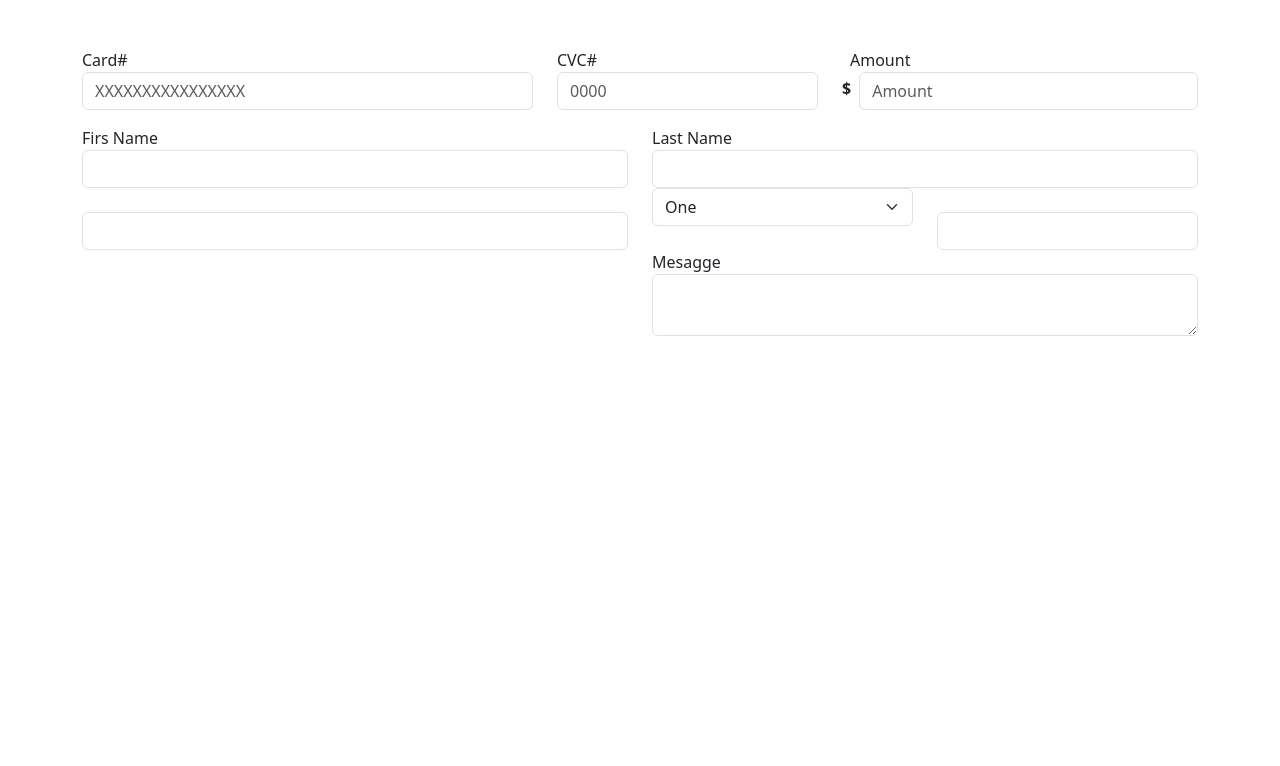
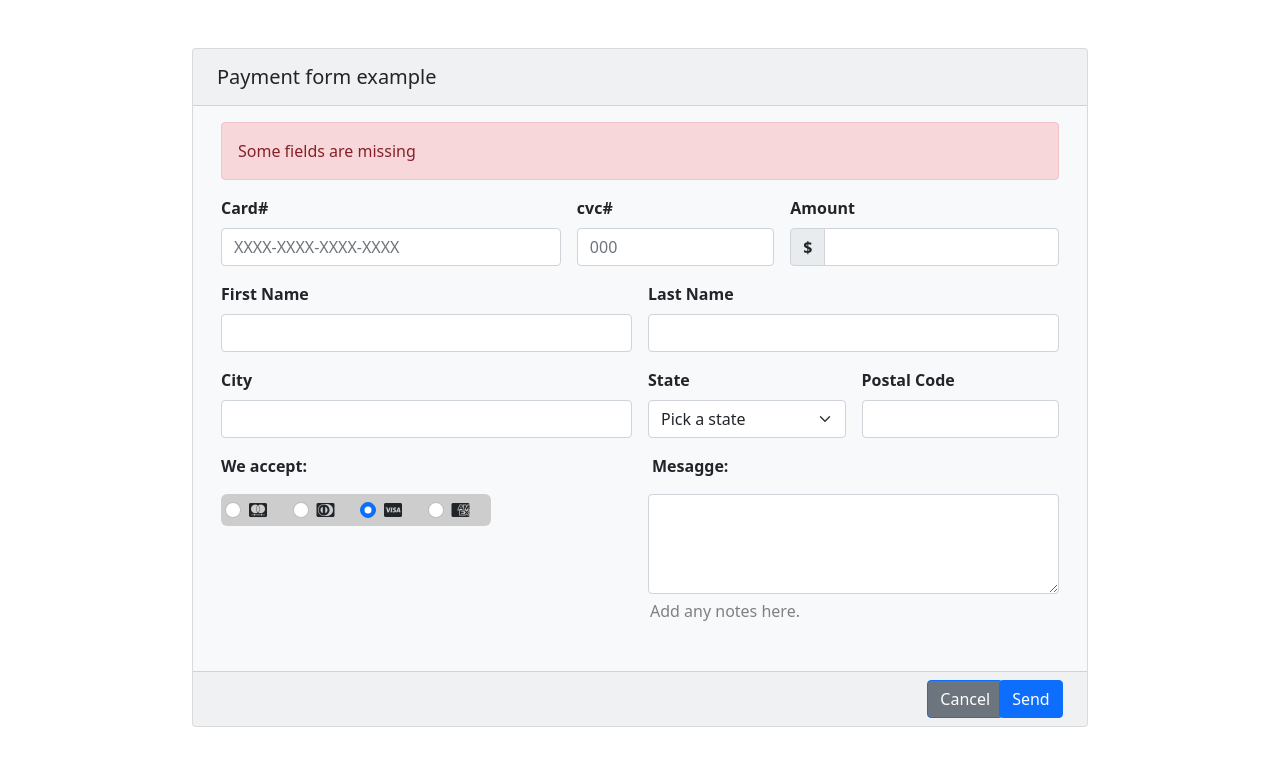
Before and after one commit to 4GeeksAcademy/ChrisSasias-Forms-HTML, a plain HTML site: page index.html in a window 1280 px wide. Drawn offline with nearby package versions, Linux system fonts and the light colour scheme.

Commit message:
Change forms inputs and Styles

```diff
--- a/index.html
+++ b/index.html
@@ -1,90 +1,175 @@
 <!DOCTYPE html>
-<html lang="en">
-
+<html lang="es">
 <head>
     <meta charset="UTF-8">
+    <meta http-equiv="X-UA-Compatible" content="IE=edge">
     <meta name="viewport" content="width=device-width, initial-scale=1.0">
+    <link href="https://cdn.jsdelivr.net/npm/bootstrap@5.1.3/dist/css/bootstrap.min.css" rel="stylesheet" integrity="sha384-1BmE4kWBq78iYhFldvKuhfTAU6auU8tT94WrHftjDbrCEXSU1oBoqyl2QvZ6jIW3" crossorigin="anonymous">
     <link rel="stylesheet" href="style.css">
-    <link rel="stylesheet" href="https://cdn.jsdelivr.net/npm/bootstrap@5.3.8/dist/css/bootstrap.min.css">
     <script src="https://kit.fontawesome.com/6c13621196.js" crossorigin="anonymous"></script>
-    <title>Form-HTML</title>
+    <title>Forms</title>
 </head>
+<body>
+    <div class="d-flex justify-content-center mt-5">
+        <!-- CARTA -->
+        <div class="card bg-light mb-3" style="width: 70%; ">
+        <!-- HEADER -->
+        <div class="card-header"><h5 class="card-title m-2">Payment form example</h5></div>
+        <!-- BODY -->
+        <div class=" card-body">
 
-<body>
+        <div class="container-fluid">
 
-    <div class="container mt-5">
-        <div class="row">
-            <div class="col-5 mb-3">
-                <span>Card#</span>
-                <label for="card"></label>
-                <input id="card" type="text" class="form-control" placeholder="XXXXXXXXXXXXXXXX">
-            </div>
-            <div class="col-3">
-                <span>CVC#</span>
-                <label for="CVC" class="form-label"></label>
-                <input class="form-control" id="CVC" type="text" placeholder="0000">
-            </div>
-            <div class="col-4">
-                <span class="ms-2">Amount</span>
-                <label for="card" class="form-label"></label>
-                <div class="d-flex"><span class="mt-1 me-2"><b>$</b></span><input class="form-control" id="card"
-                        type="text" placeholder="Amount"></div>
+        <div class="alert alert-danger col-12" role="alert"> Some fields are missing</div>
+
+              <form class="row g-3 needs-validation" novalidate>
+            <div class="col-md-5">
+              <label for="validationCustom00" class="form-label"><b>Card#</b></label>
+              <input type="number" class="form-control" id="cardNumberInput" placeholder="XXXX-XXXX-XXXX-XXXX" required>
+              <div class="valid-feedback">
+                Looks good!
               </div>
             </div>
-        <div class="row">
+            <div class="col-md-3">
+              <label for="validationCustom02" class="form-label"><b>cvc#</b></label>
+              <input type="number" maxlength="3" required class="form-control" id="cvcInput" placeholder="000" required>
+              <div class="valid-feedback">
+                Looks good!
+              </div>
+            </div>
+            <div class="col-md-4">
+              <label for="amountInput" class="form-label"><b>Amount</b></label>
+              <div class="input-group has-validation">
+                <span class="input-group-text" id="inputGroupPrepend"><b>$</b></span>
+                <input type="number" class="form-control" id="amountInput" aria-describedby="inputGroupPrepend" required>
+                <div class="invalid-feedback">
+                  Please choose a username.
+                </div>
+              </div>
+            </div>
+            <div class="col-md-6">
+                <label for="firstNameInput" class="form-label"><b>First Name</b></label>
+                <input type="text" class="form-control" id="firstNameInput"  required>
+                <div class="valid-feedback">
+                  Looks good!
+                </div>
+              </div>
+              <div class="col-md-6">
+                <label for="lastNameInput" class="form-label"><b>Last Name</b></label>
+                <input type="text" class="form-control" id="lastNameInput"  required>
+                <div class="valid-feedback">
+                  Looks good!
+                </div>
+              </div>
+            <div class="col-md-6">
+              <label for="cityInput" class="form-label"><b>City</b></label>
+              <input type="text" class="form-control" id="cityInput" required>
+              <div class="invalid-feedback">
+                Please provide a valid city.
+              </div>
+            </div>
+            <div class="col-md-3">
+              <label for="stateSelect" class="form-label"><b>State</b></label>
+              <select class="form-select" id="stateSelect" required>
+                <option selected disabled value="">Pick a state </option>
+                <option>...</option>
+              </select>
+              <div class="invalid-feedback">
+                Please select a valid state.
+              </div>
+            </div>
+            <div class="col-md-3">
+              <label for="validationPostalCode" class="form-label"><b>Postal Code</b></label>
+              <input type="number" maxlength="10" class="form-control" id="postalCodeInput" required>
+              <div class="invalid-feedback">
+                Please provide a valid postal code.
+              </div>
+            </div>
+            <div class="col-12">
+
+              <div class="row ">
                 <div class="col-6">
-                <span>Firs Name</span>
-                <label for="name" class="form-label"></label>
-                <input type="text" class="form-control">
+                <label class="form-check-label" for="invalidCheck">
+                   <b>We accept:</b>
+                </label>
               </div>
-            <div class="col-6">
-                <span>Last Name</span>
-                <label for="name" class="form-label"></label>
-                <input type="text" class="form-control">
+            <div class="col-6 ">
+              <span><b>Mesagge:</b></span>
+            </div>
+            </div>
+              </div>
+                <!-- <div class="row containerinferior"> -->
+                  <!-- metodo de pago -->
+                <div class="metododepago col-6">
+                  <div class="row color">
+                      <div class="form-check col m-1">
+                      <input class="form-check-input" type="radio" name="exampleRadios" id="mastercardRadio" value="option1" checked>
+                      <label class="form-check-label" for="mastercardRadio">
+                        <i class="fa-brands fa-cc-mastercard"></i>
+                      </label>
+                    </div>
+                    <div class="form-check col m-1">
+                      <input class="form-check-input" type="radio" name="exampleRadios" id="dinersClubRadio" value="option2">
+                      <label class="form-check-label" for="dinersClubRadio">
+                        <i class="fa-brands fa-cc-diners-club"></i>
+                      </label>
+                    </div>
+                    <div class="form-check col m-1">
+                      <input class="form-check-input" type="radio" name="exampleRadios" id="visaRadio" value="option3" checked>
+                      <label class="form-check-label" for="visaRadio">
+                        <i class="fa-brands fa-cc-visa"></i>
+                      </label>
+                    </div>
+                    <div class="form-check col m-1">
+                      <input class="form-check-input" type="radio" name="exampleRadios" id="amexRadio" value="option4">
+                      <label class="form-check-label" for="amexRadio">
+                        <i class="fa-brands fa-cc-amex"></i>
+                      </label>
                     </div>
                   </div>
 
+                </div>
+                  <!-- metodo de pago -->
+                  <!-- notesTextarea -->
+                  <div class="col">
+                      <div class="input-group" style="height: 100px; ">
+                      <textarea class="form-control" aria-label="With textarea"></textarea>
+                      </div>
+                  </div>
+                  <!-- textarea -->
+
                   <div class="row">
-            <div class="col-6">
-                <label for="city" class="form-label"></label>
-                <input id="city" type="text" class="form-control">
+                    <div class="col-6 ">
+
                     </div>
-            <div class="col-3">
-                <select class="form-select" placeholder="Pick a State">
 
-                    <option value="1">One</option>
-                    <option value="2">Two</option>
-                    <option value="3">Three</option>
-                </select>
-            </div>
-            <div class="col-3">
-                <label for="city" class="form-label"></label>
-                <input id="city" type="text" class="form-control">
+                    <div class="col-6 ">
+                      <p>Add any notes here.</p>
                     </div>
                  </div>
 
-
-        <div class="row">
-
-            <div class="col-6">
-
-            </div>
-
-            <div class="col-6">
-                <div class="">
-                    <span class="">Mesagge</span>
-                    <textarea class="form-control" aria-label="With textarea"></textarea>
+                <div class="invalid-feedback">
+                  You must agree before submitting.
                 </div>
               </div>
             </div>
+            <div class="mt-3 card-footer">
+              <div class="d-flex flex-row-reverse align-items-center" >
+                <!-- send -->
+                <div class="sendButtonContainer col-1">
+                  <button class="btn btn-primary " type="submit">Send</button>
+                </div>
+                <!-- send -->
+                <!-- cancel -->
+                <div class="col-1">
+                  <button class="btn btn-primary bg-secondary text-white" type="cancel">Cancel</button>
+                </div>
+                <!-- cancel -->
+              </div>
+            </div>
+      </form>
 
-
-
-
-        <script src="https://cdn.jsdelivr.net/npm/bootstrap@5.3.8/dist/js/bootstrap.bundle.min.js"
-            integrity="sha384-FKyoEForCGlyvwx9Hj09JcYn3nv7wiPVlz7YYwJrWVcXK/BmnVDxM+D2scQbITxI"
-            crossorigin="anonymous"></script>
   </div>
+    <script src="https://cdn.jsdelivr.net/npm/bootstrap@5.1.3/dist/js/bootstrap.bundle.min.js" integrity="sha384-ka7Sk0Gln4gmtz2MlQnikT1wXgYsOg+OMhuP+IlRH9sENBO0LRn5q+8nbTov4+1p" crossorigin="anonymous"></script>
 </body>
-
 </html>
--- a/style.css
+++ b/style.css
@@ -0,0 +1,20 @@
+.color {
+    margin-left: .1px;
+    display: flex;
+    justify-content: start;
+    background-color: rgb(205, 205, 205);
+    width: 270px;
+    border-radius: 6px;
+
+}
+
+p{
+    color: grey;
+    margin-top: 5px;
+    margin-left: 10px;
+}
+.left-cab{
+
+    margin-left:20px;
+
+}
```
Lines whose indentation alone changed are shown as unchanged.
